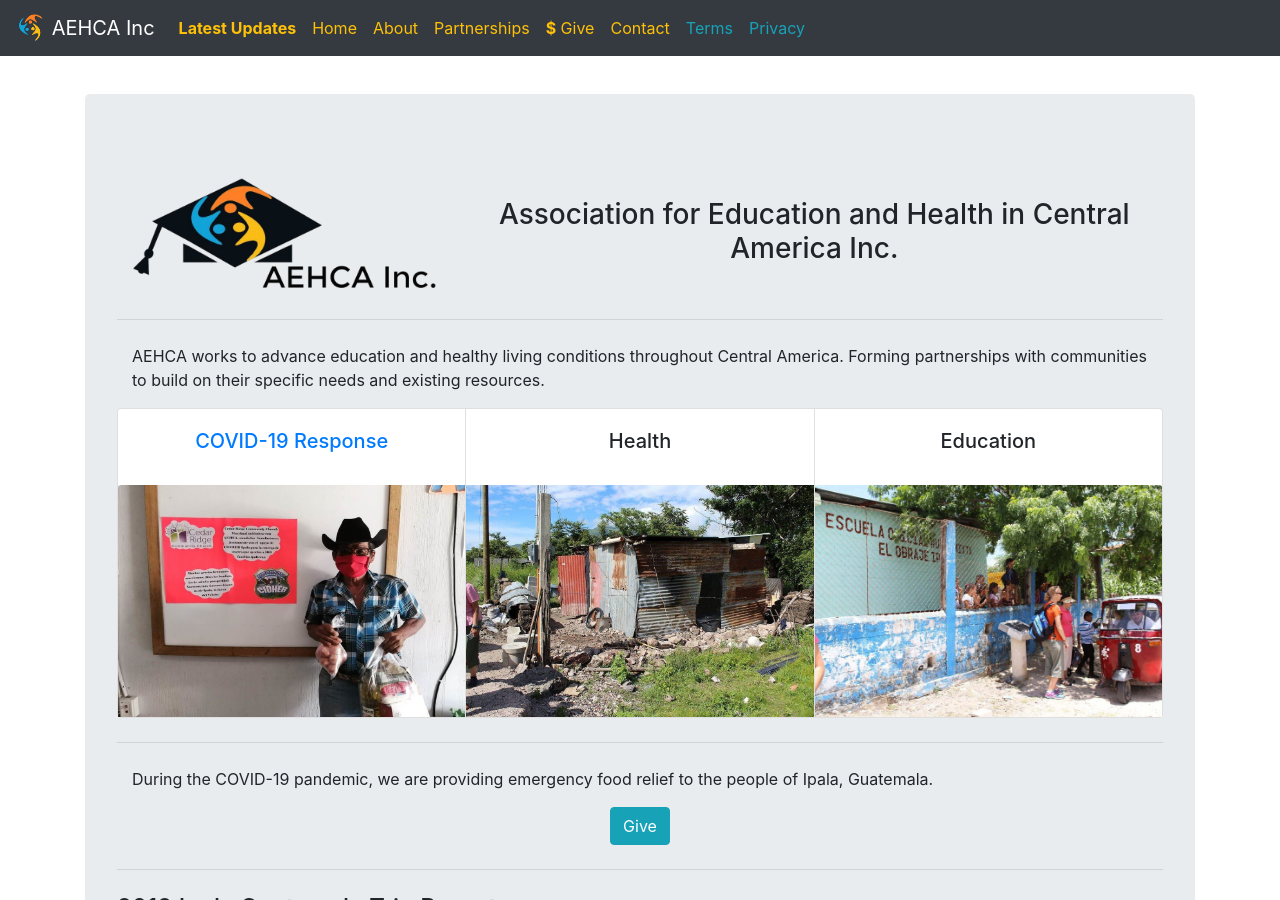
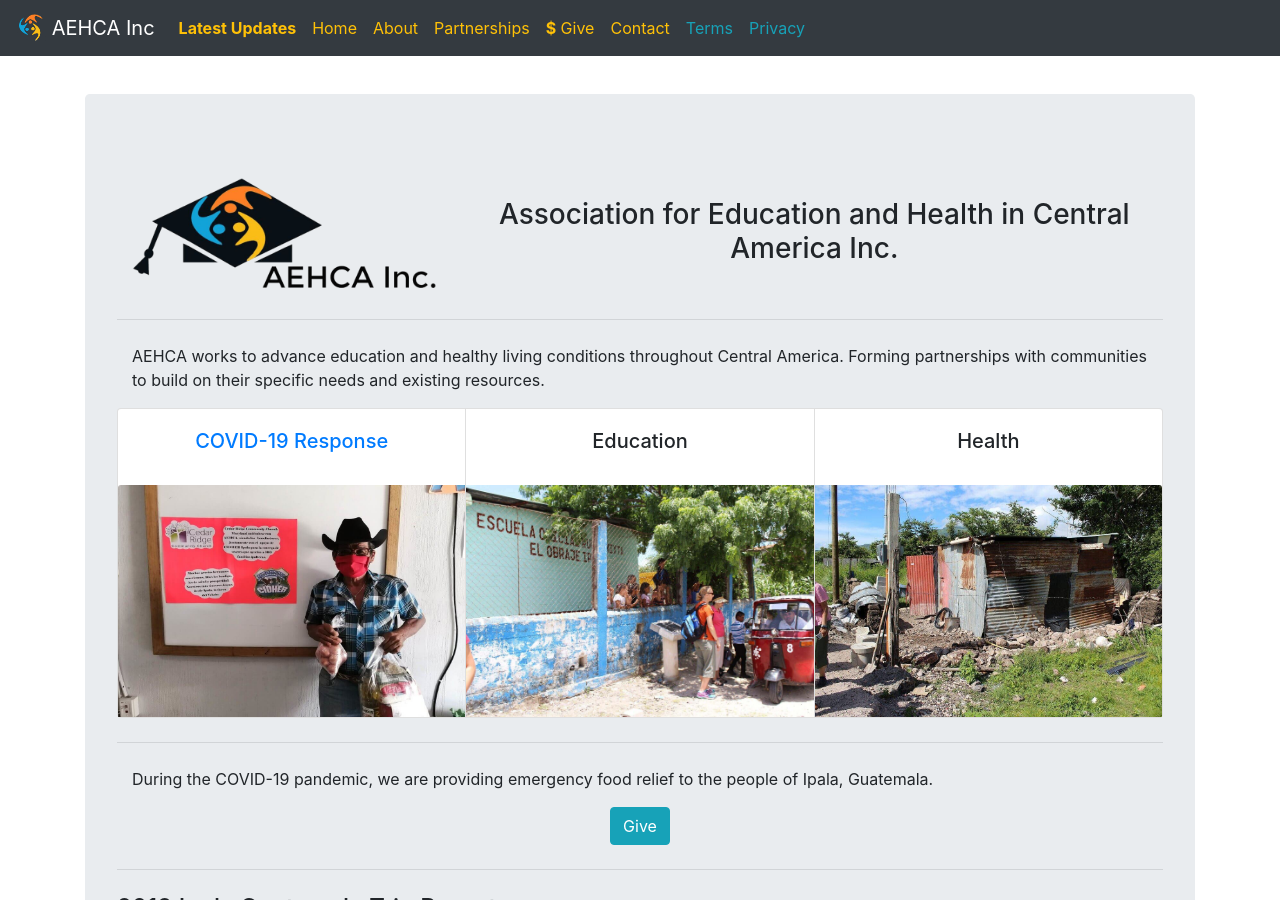
Before and after one commit to aehca/aehca.github.io, a Jekyll site: the page built from index.html, in a window 1280 px wide and 900 px high. Built offline with Jekyll 4.4.1, drawn with Linux system fonts in a browser that asks for light colours.

Commit message:
Update index.html

```diff
--- a/index.html
+++ b/index.html
@@ -42,18 +42,19 @@
         </div></a>
         <div class="card text-center">
           <div class="card-body">
+            <h5 class="card-title">Education</h5>
+            <p class="card-text"></p>
+          </div>
+          <img src="/images/education.jpg" class="card-img-top" alt="ipala education image">
+        </div>
+        <div class="card text-center">
+          <div class="card-body">
             <h5 class="card-title">Health</h5>
             <p class="card-text"></p>
           </div>
           <img src="/images/health.jpg" class="card-img-top" alt="ipala health image">
         </div>
-        <div class="card text-center">
-          <div class="card-body">
-            <h5 class="card-title">Education</h5>
-            <p class="card-text"></p>
-          </div>
-          <img src="/images/education.jpg" class="card-img-top" alt="ipala education image">
-        </div>
+
       </div>
       <hr class="my-4">
       <div class="container">
```
